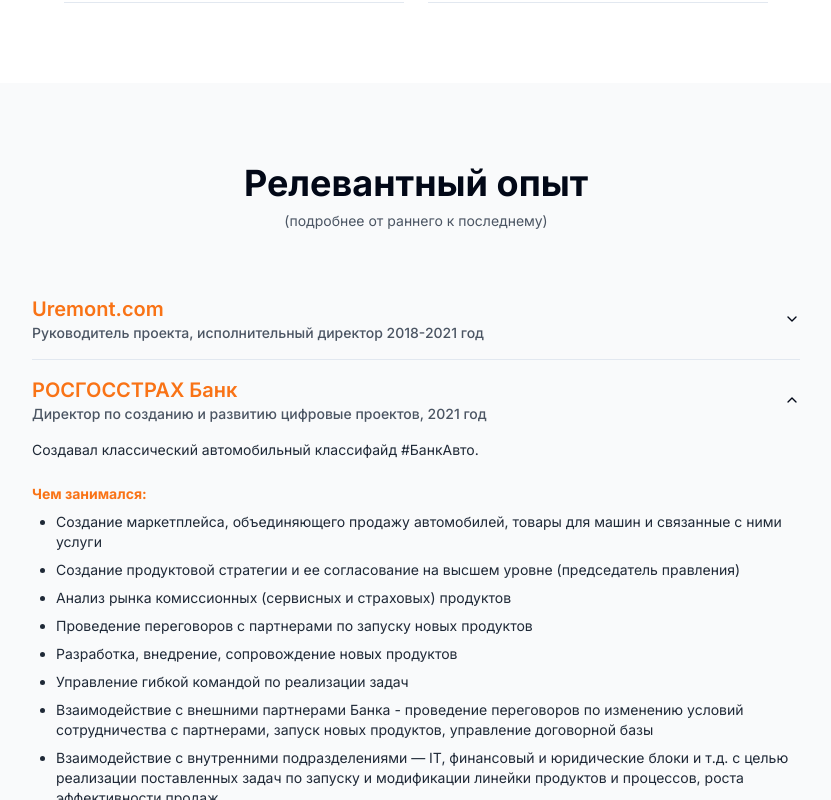
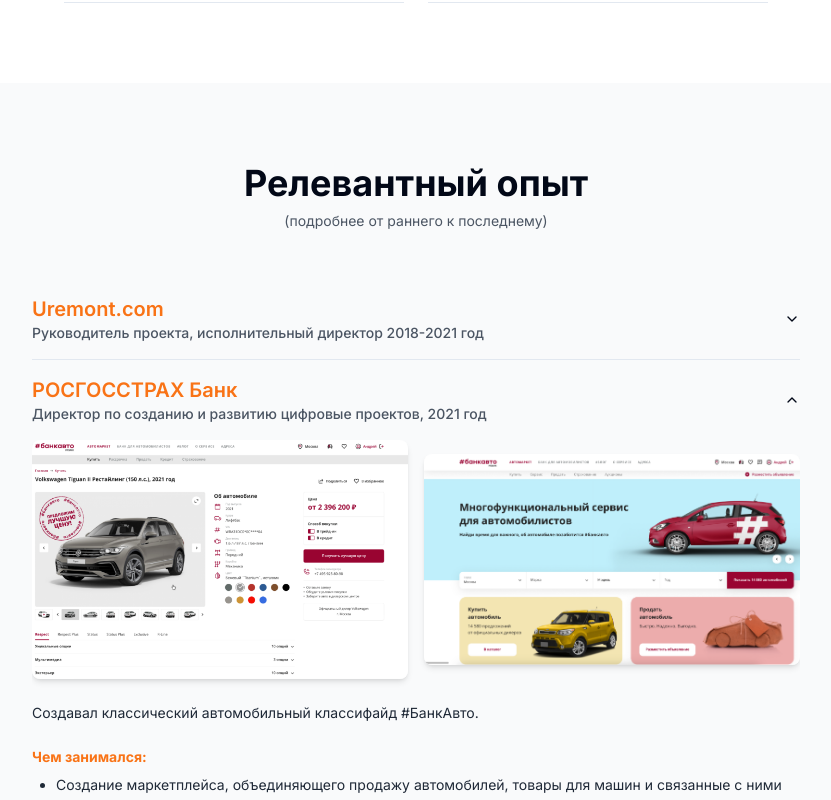
Before and after one commit to pdnk-guy/charming-product-displayer, a React (Vite) app: page / in a window 1280 px wide. Both pictures are taken after a click on the button 640 px from the left and 1735 px from the top of the page. Shown: the part 1335-2135 px from the top of the page, without its empty margins (224-1055 px from the left). Built offline with nearby package versions, Linux system fonts and the light colour scheme.

Commit message:
Add images to ROSGOSSTRAKH Bank section
Inserted two clickable images into the ROSGOSSTRAKH Bank section of the Experience component. The images open in full screen when clicked.
[skip gpt_engineer]

```diff
--- a/src/components/Experience.tsx
+++ b/src/components/Experience.tsx
@@ -1,10 +1,15 @@
-import React from 'react';
+import React, { useState } from 'react';
 import {
   Accordion,
   AccordionContent,
   AccordionItem,
   AccordionTrigger,
 } from "@/components/ui/accordion";
+import {
+  Dialog,
+  DialogContent,
+  DialogTrigger,
+} from "@/components/ui/dialog";
 
 export const Experience = () => {
   return (
@@ -99,6 +104,42 @@ export const Experience = () => {
                 </div>
               </AccordionTrigger>
               <AccordionContent className="text-left space-y-6">
+                <div className="grid grid-cols-1 md:grid-cols-2 gap-4 mb-6">
+                  <Dialog>
+                    <DialogTrigger>
+                      <img
+                        src="/lovable-uploads/30ce2a92-c79b-4f64-8e33-1506c4ea005d.png"
+                        alt="БанкАвто карточка автомобиля"
+                        className="w-full rounded-lg shadow-md hover:shadow-lg transition-shadow cursor-pointer"
+                      />
+                    </DialogTrigger>
+                    <DialogContent className="max-w-4xl">
+                      <img
+                        src="/lovable-uploads/30ce2a92-c79b-4f64-8e33-1506c4ea005d.png"
+                        alt="БанкАвто карточка автомобиля"
+                        className="w-full h-auto"
+                      />
+                    </DialogContent>
+                  </Dialog>
+
+                  <Dialog>
+                    <DialogTrigger>
+                      <img
+                        src="/lovable-uploads/1ed93262-8540-45bf-8377-bee676b614ff.png"
+                        alt="БанкАвто главная страница"
+                        className="w-full rounded-lg shadow-md hover:shadow-lg transition-shadow cursor-pointer"
+                      />
+                    </DialogTrigger>
+                    <DialogContent className="max-w-4xl">
+                      <img
+                        src="/lovable-uploads/1ed93262-8540-45bf-8377-bee676b614ff.png"
+                        alt="БанкАвто главная страница"
+                        className="w-full h-auto"
+                      />
+                    </DialogContent>
+                  </Dialog>
+                </div>
+
                 <p className="text-gray-800">
                   Создавал классический автомобильный классифайд #БанкАвто.
                 </p>
```
Also changed, not shown: public/lovable-uploads/1ed93262-8540-45bf-8377-bee676b614ff.png (added), public/lovable-uploads/30ce2a92-c79b-4f64-8e33-1506c4ea005d.png (added).
